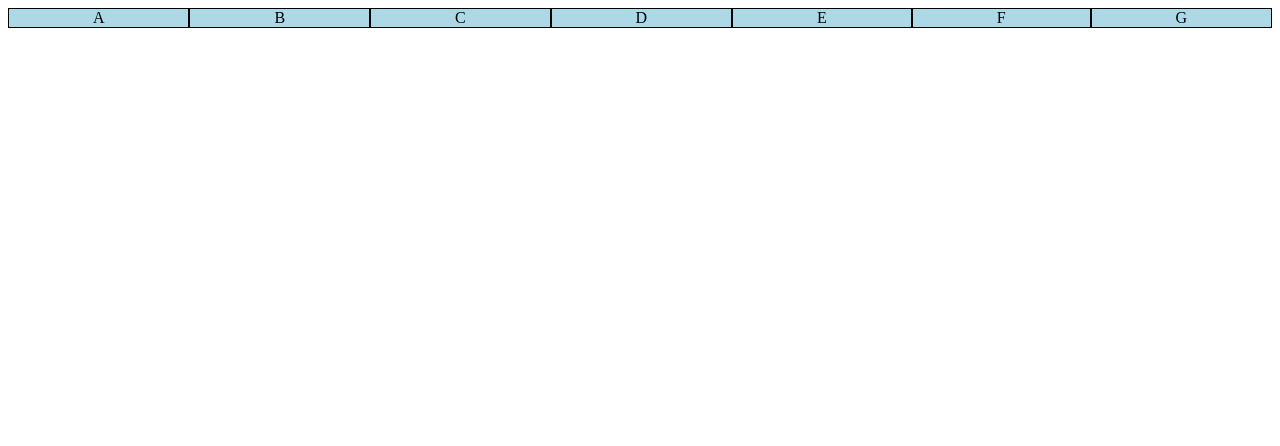
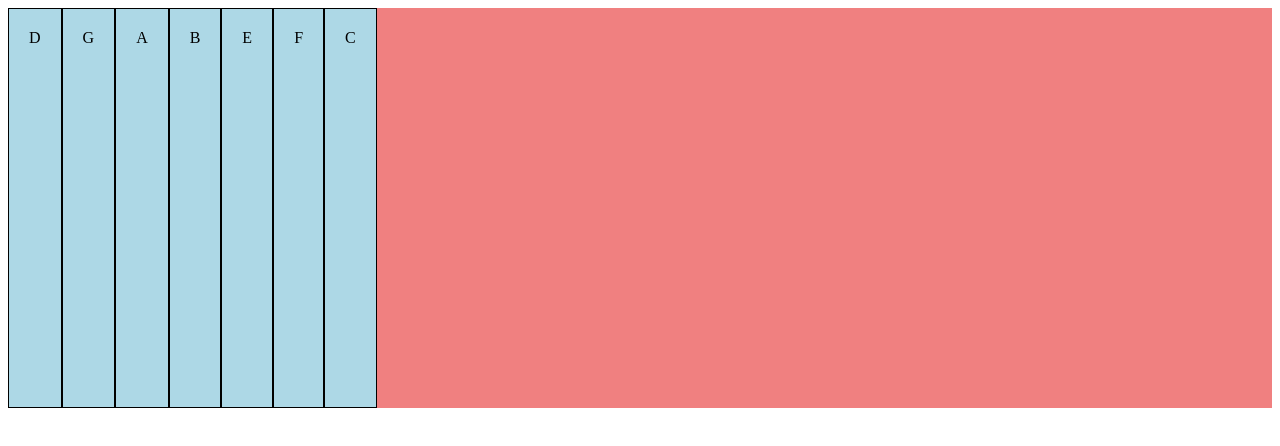
Before and after one commit to tweilandt/html-css, a plain HTML site: page exercicio/ex025/flex007/index.html in a window 1280 px wide. Drawn offline with Linux system fonts and the light colour scheme.

Commit message:
Update index.html

```diff
--- a/exercicio/ex025/flex007/index.html
+++ b/exercicio/ex025/flex007/index.html
@@ -9,11 +9,13 @@
         div.container{
             background-color: lightcoral;
             display: flex;
+            flex-flow: row wrap;
+            height: 400px;
         }
         div.item{
             background-color: lightblue;
             border: 1px solid black;
-            flex: auto;
+            padding: 20px;
             text-align: center;
         }
     </style>
@@ -22,11 +24,11 @@
     <div class="container">
         <div class="item">A</div>
         <div class="item">B</div>
-        <div class="item">C</div>
-        <div class="item">D</div>
+        <div class="item" style="order: 1;">C</div>
+        <div class="item" style="order:-3">D</div>
         <div class="item">E</div>
         <div class="item">F</div>
-        <div class="item">G</div>
+        <div class="item" style="order: -2;">G</div>
     </div>
 </body>
 </html>
```
